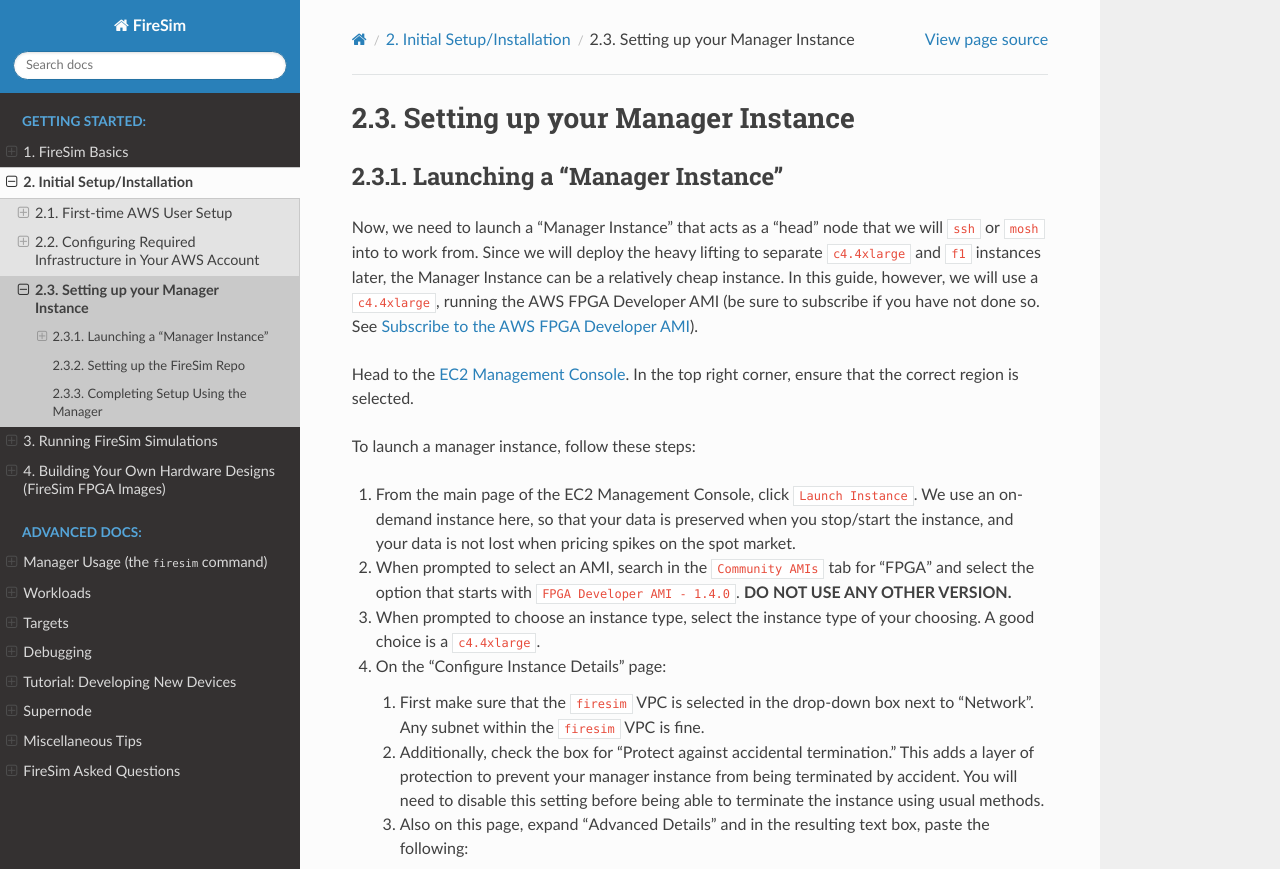
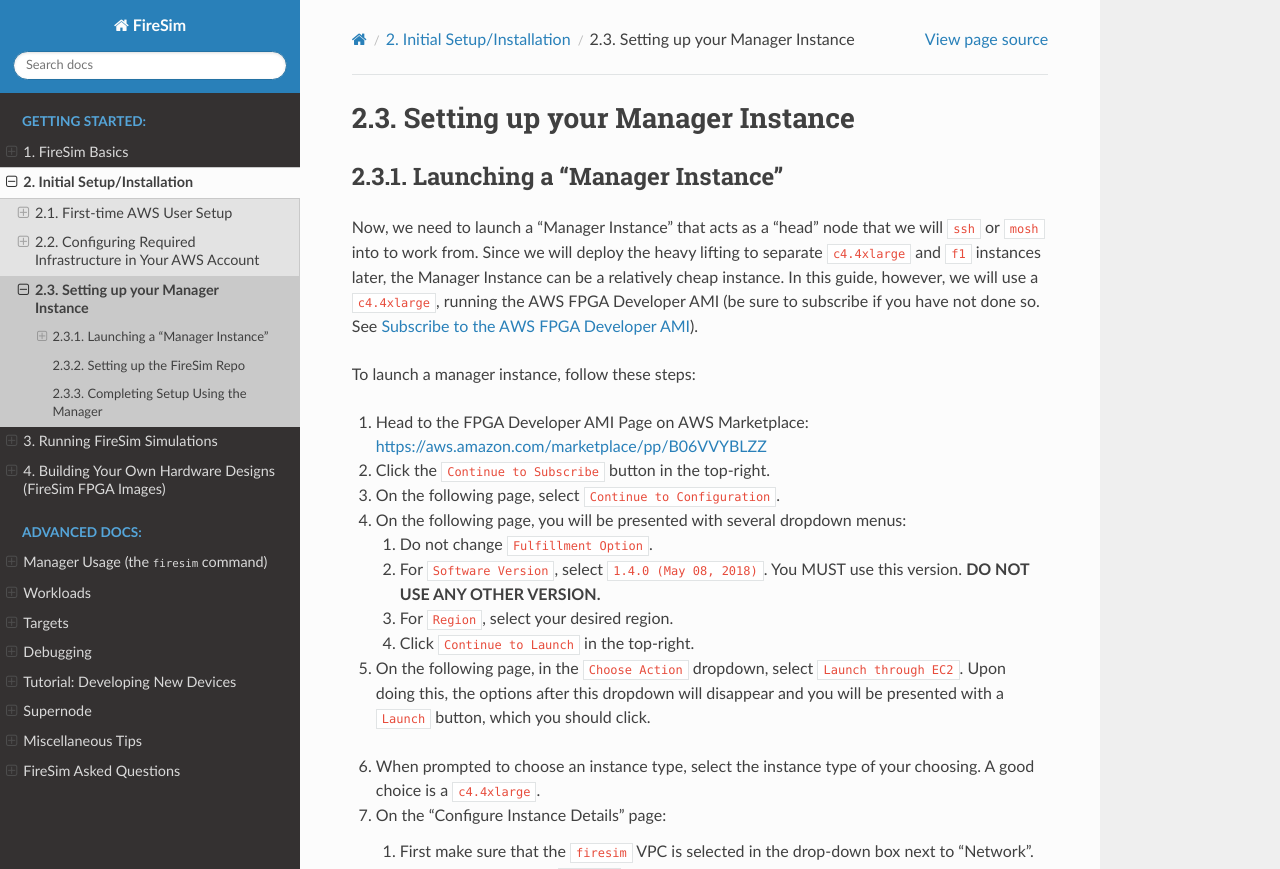
Before and after one commit to firesim/firesim, a Sphinx documentation site: the page built from docs/Initial-Setup/Setting-up-your-Manager-Instance.rst, in a window 1280 px wide and 900 px high, cut to the strip 0-869 px from the top of the window. Built offline with Sphinx 7.4.7 and the Read the Docs theme 2.0.0, drawn with Linux system fonts in a browser that asks for light colours.

Commit message:
update AMI select instructions because something happened to the old way of accessing 1.4.0 AMI...

```diff
--- a/docs/Initial-Setup/Setting-up-your-Manager-Instance.rst
+++ b/docs/Initial-Setup/Setting-up-your-Manager-Instance.rst
@@ -11,22 +11,37 @@
 we will use a ``c4.4xlarge``,
 running the AWS FPGA Developer AMI (be sure to subscribe if you have not done so. See :ref:`ami-subscription`).
 
-Head to the `EC2 Management
-Console <https://console.aws.amazon.com/ec2/v2/home>`__. In the top
-right corner, ensure that the correct region is selected.
+.. Head to the `EC2 Management
+.. Console <https://console.aws.amazon.com/ec2/v2/home>`__. In the top
+.. right corner, ensure that the correct region is selected.
 
 To launch a manager instance, follow these steps:
 
-1. From the main page of the EC2 Management Console, click
+1. Head to the FPGA Developer AMI Page on AWS Marketplace:
+   `https://aws.amazon.com/marketplace/pp/B06VVYBLZZ <https://aws.amazon.com/marketplace/pp/B06VVYBLZZ>`__
+2. Click the ``Continue to Subscribe`` button in the top-right.
+3. On the following page, select ``Continue to Configuration``.
+4. On the following page, you will be presented with several dropdown menus:
+
+   1. Do not change ``Fulfillment Option``.
+   2. For ``Software Version``, select ``1.4.0 (May 08, 2018)``. You MUST use this version. **DO NOT USE ANY OTHER VERSION.**
+   3. For ``Region``, select your desired region.
+   4. Click ``Continue to Launch`` in the top-right.
+
+5. On the following page, in the ``Choose Action`` dropdown, select ``Launch
+   through EC2``. Upon doing this, the options after this dropdown will
+   disappear and you will be presented with a ``Launch`` button, which you
+   should click.
+.. 1. From the main page of the EC2 Management Console, click
    ``Launch Instance``. We use an on-demand instance here, so that your
    data is preserved when you stop/start the instance, and your data is
    not lost when pricing spikes on the spot market.
-2. When prompted to select an AMI, search in the ``Community AMIs`` tab for
+.. 6. When prompted to select an AMI, search in the ``Community AMIs`` tab for
    "FPGA" and select the option that starts with ``FPGA Developer AMI - 1.4.0``.
    **DO NOT USE ANY OTHER VERSION.**
-3. When prompted to choose an instance type, select the instance type of
+6. When prompted to choose an instance type, select the instance type of
    your choosing. A good choice is a ``c4.4xlarge``.
-4. On the "Configure Instance Details" page:
+7. On the "Configure Instance Details" page:
 
    1. First make sure that the ``firesim`` VPC is selected in the
       drop-down box next to "Network". Any subnet within the ``firesim``
@@ -44,15 +59,15 @@
 
       This will pre-install all of the dependencies needed to run FireSim on your instance.
 
-5. On the next page ("Add Storage"), increase the size of the root EBS
+8. On the next page ("Add Storage"), increase the size of the root EBS
    volume to ~300GB. The default of 150GB can quickly become tight as
    you accumulate large Vivado reports/outputs, large waveforms, XSim outputs,
    and large root filesystems for simulations. You can get rid of the
    small (5GB) secondary volume that is added by default.
-6. You can skip the "Add Tags" page, unless you want tags.
-7. On the "Configure Security Group" page, select the ``firesim``
+9. You can skip the "Add Tags" page, unless you want tags.
+10. On the "Configure Security Group" page, select the ``firesim``
    security group that was automatically created for you earlier.
-8. On the review page, click the button to launch your instance.
+11. On the review page, click the button to launch your instance.
 
 Make sure you select the ``firesim`` key pair that we setup earlier.
 
```
